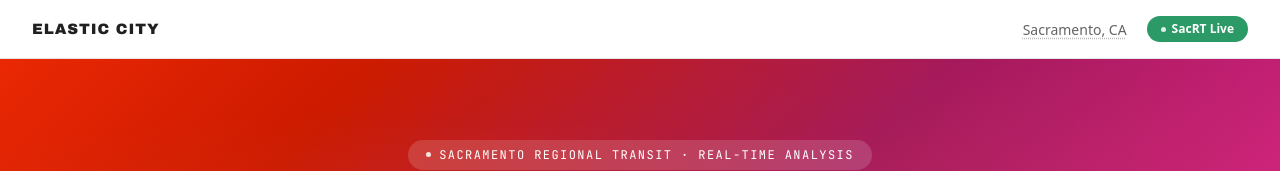
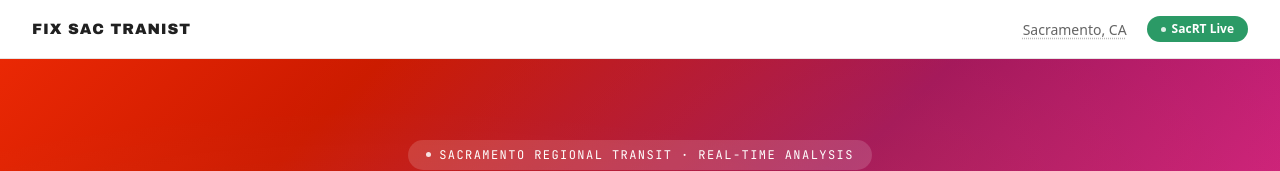
Before and after one commit to positiveppl/fixsactransit, a Next.js app: page / in a window 1280 px wide. Shown: the top 171 px of the page. Built offline with nearby package versions, Linux system fonts and the light colour scheme; no server answers.

Commit message:
fix: rename nav title to Fix Sac Transit, fix dropdown focus, fix routing departure time

```diff
--- a/app/components/Nav.tsx
+++ b/app/components/Nav.tsx
@@ -8,7 +8,7 @@ export default function Nav() {
       position: 'sticky', top: 0, background: '#ffffff', zIndex: 50,
     }}>
       <div style={{ fontFamily: 'Arial Black, Impact, ui-sans-serif', fontSize: 15, fontWeight: 900, letterSpacing: '0.06em', color: '#202020', textTransform: 'uppercase' }}>
-        Elastic City
+        Fix Sac Tranist
       </div>
       <div style={{ display: 'flex', alignItems: 'center', gap: 20 }}>
         <span style={{ fontSize: 14, color: '#646464', textDecoration: 'underline dotted #bbbbbb', textUnderlineOffset: 3, cursor: 'pointer' }}>
--- a/app/components/TripPlanner.tsx
+++ b/app/components/TripPlanner.tsx
@@ -128,7 +128,7 @@ function AddressInput({ value, onChange, onSelect, placeholder, icon, inputStyle
         value={value}
         onChange={e => { onChange(e.target.value); }}
         onKeyDown={handleKeyDown}
-        onFocus={() => suggestions.length > 0 && setShowDropdown(true)}
+        onFocus={() => suggestions.length > 0 && setShowDropdown(false)}
         placeholder={placeholder}
         style={inputStyle}
         autoComplete="off"
```
